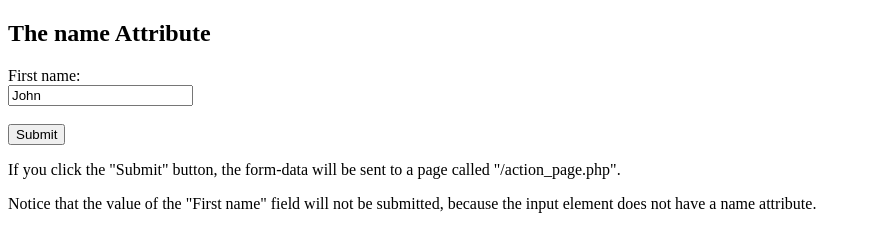
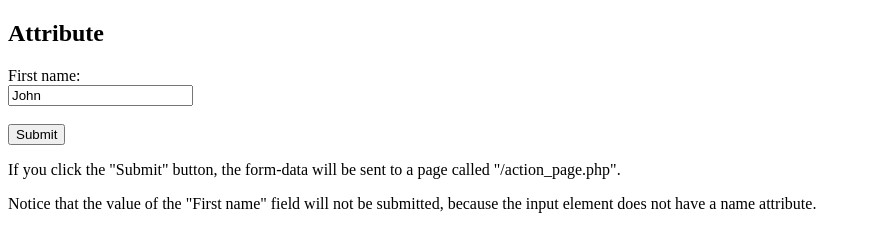
Before and after one commit to anjusr1997/test, a plain HTML site: page index.html in a window 1280 px wide. Shown: the whole page, without its empty margins (0-871 px from the left). Drawn offline with Linux system fonts and the light colour scheme.

Commit message:
Update index.html

```diff
--- a/index.html
+++ b/index.html
@@ -2,7 +2,7 @@
 <html>
 <body>
 
-<h2>The name Attribute</h2>
+<h2>Attribute</h2>
 
 <form action="/">
   <label for="fname">First name:</label><br>
```
